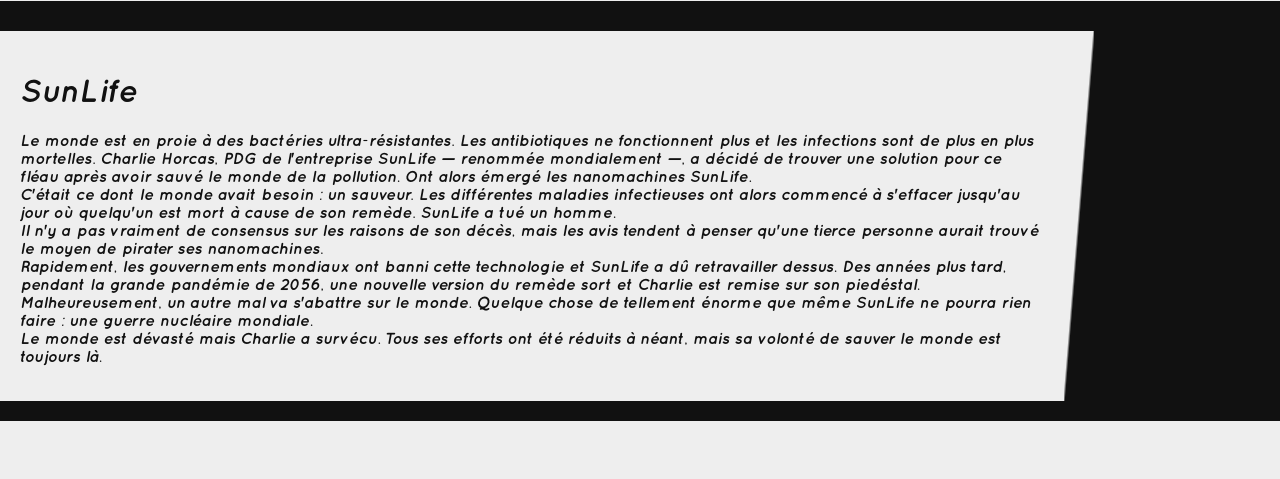
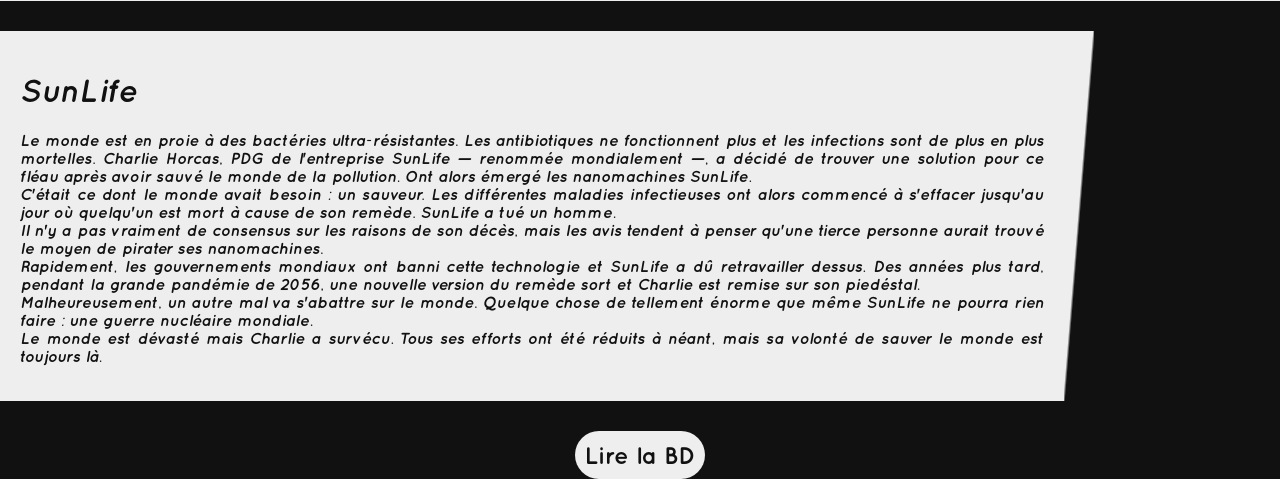
Before and after one commit to Mathiouza/SunLife, a PHP site: page / in a window 1280 px wide. Shown: the part 379-858 px from the top of the page. Before the commit the page ends 800 px from the top, so only its background shows below. Run offline with PHP 8.4, Linux system fonts and the light colour scheme.

Commit message:
Add read button

```diff
--- a/index.php
+++ b/index.php
@@ -28,6 +28,7 @@
 			</div>
 		</nav>
 
+		<div id="content">
 			<div id="summary" >
 				<div id="text">
 					<h1>SunLife</h1>
@@ -48,7 +49,12 @@
 				<div class="border border-light"></div>
 			</div>
 
-
+			<div id="button-read-container">
+				<div id="button-read">
+					Lire la BD
+				</div>
+			</div>
+		</div>
 
 	</body>
 </html>
--- a/styles/styles.css
+++ b/styles/styles.css
@@ -79,6 +79,15 @@
     background-repeat: no-repeat;
 }
 
+@keyframes slide {
+    0% {
+        transform: translateX(-100%);
+    }
+    100% {
+        transform: translateX(0%);
+    }
+}
+
 #summary {
     animation: 1s ease-out 0s 1 slide;
     margin-top: 30px;
@@ -87,6 +96,7 @@
 }
 
 #summary > #text {
+    text-align:justify;
     font-weight: bold;
     font-style: italic;
     width: 80%;
@@ -99,11 +109,42 @@
     font-size: xx-large;
 }
 
-@keyframes slide {
+@keyframes dotAnimation {
     0% {
-        transform: translateX(-100%);
+        color: transparent;
+        background-color: transparent;
+        transform: translateY(-300%);
+    }
+    50% {
+        color: transparent;
+        background-color: transparent;
     }
     100% {
-        transform: translateX(0%);
+        color: var(--main-color);
+        background-color: var(--secondary-color);
+        transform: translateY(0%);
     }
 }
+
+#button-read {
+    animation: 1s ease-out 0.4s 1 dotAnimation forwards;
+    background-color: transparent;
+    color: transparent;
+    padding: 10px;
+    font-weight: bold;
+    border-radius: 9999px;
+    width: fit-content;
+    height: fit-content;
+    font-size: x-large;
+    align-self: center;
+    display: inline-block;
+}
+
+#button-read-container {
+    margin-top: 30px;
+    text-align: center;
+}
+
+#content {
+    width:100%;
+}
```
Lines whose indentation alone changed are shown as unchanged.
